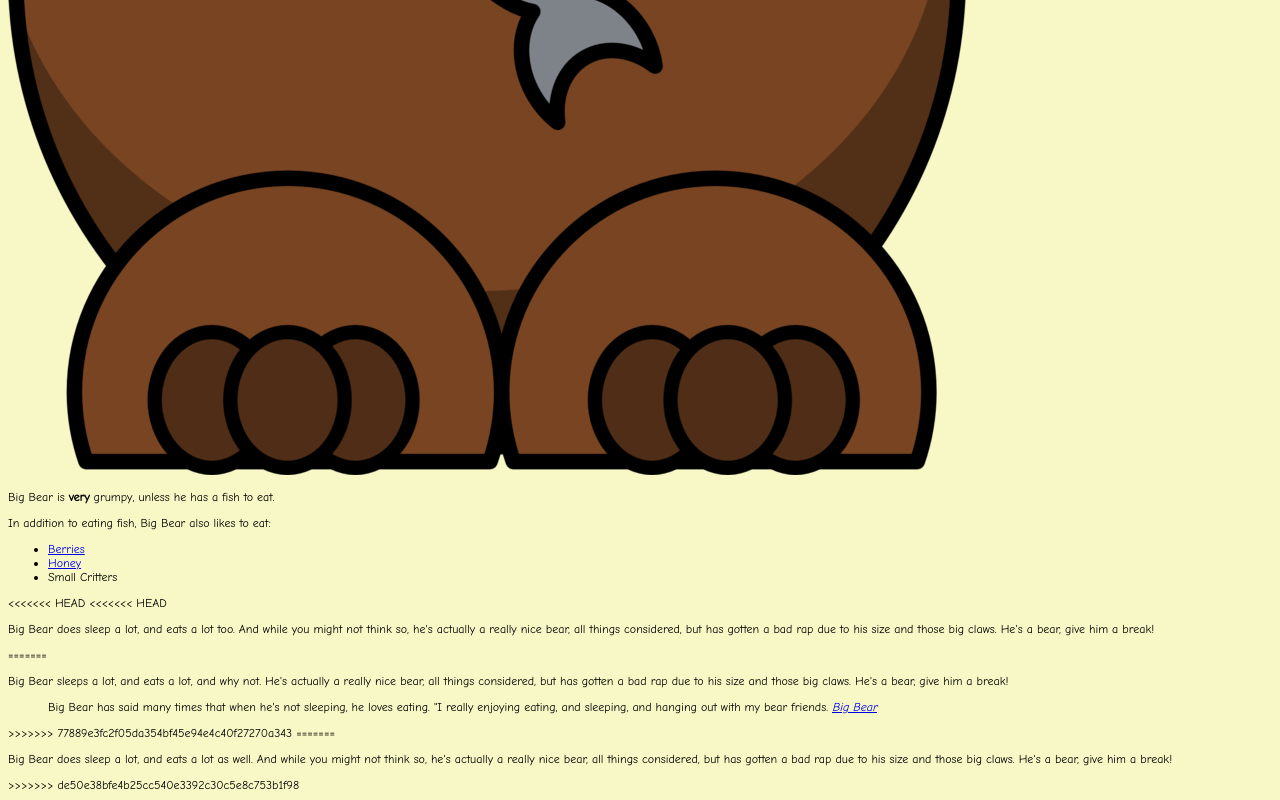
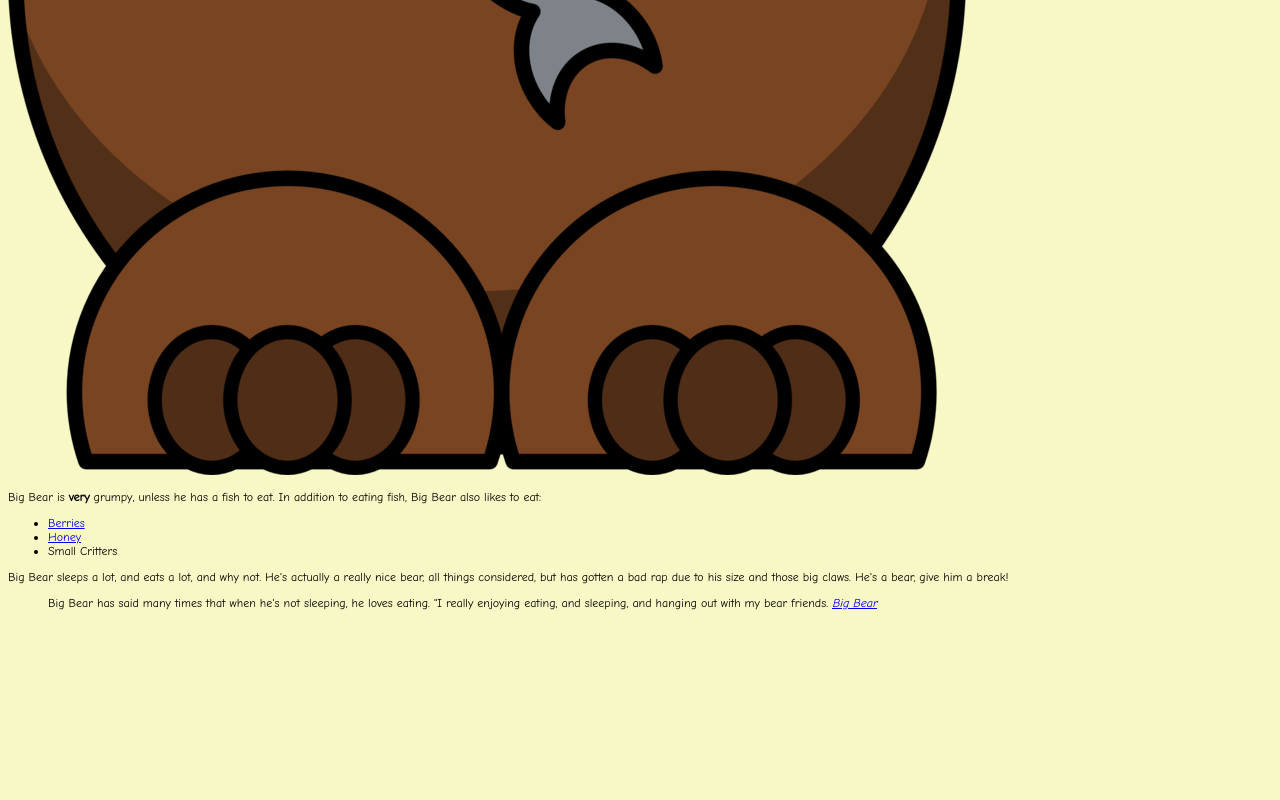
Before and after one commit to powderhounding/git_test, a plain HTML site: page index.html in a window 1280 px wide. Shown: the part 936-1736 px from the top of the page. After the commit the page ends 1558 px from the top, so only its background shows below. Drawn offline with Linux system fonts and the light colour scheme.

Commit message:
VS Code - edited index.html to fix conflicting issues with atom version

```diff
--- a/index.html
+++ b/index.html
@@ -11,29 +11,19 @@
         <h1>Welcome to Big Bear's Den</h1>
         <img src="images/Bear-with-fish.png" alt="Big Bear and his Fish">
 
-    <P>Big Bear is <strong>very</strong> grumpy, unless he has a fish to eat.</p>
-
-    <p>In addition to eating fish, Big Bear also likes to eat:
+    <P>Big Bear is <strong>very</strong> grumpy, unless he has a fish to eat.  In addition to eating fish, Big Bear also likes to eat:
         <ul>
             <li><a href="images/berries.png">Berries</a></li>
             <li><a href="images/honey.jpg">Honey</a></li>
             <li>Small Critters</li>
         </ul>
     </p>
-<<<<<<< HEAD
-<<<<<<< HEAD
-    <p>Big Bear does sleep a lot, and eats a lot too. And while you might not think so, he's actually a really nice bear, all things considered, but has gotten a bad rap due to his size and those big claws.  He's a bear, give him a break!</p>
-    </body>
-=======
+
     <p>Big Bear sleeps a lot, and eats a lot, and why not. He's actually a really nice bear, all things considered, but has gotten a bad rap due to his size and those big claws.  He's a bear, give him a break!</p>
     <blockquote>Big Bear has said many times that when he's not sleeping, he loves eating.  "I really enjoying eating, and sleeping, and hanging out with my bear friends.
         <cite><a href="https://www.google.com"> Big Bear</a></a></cite></blockquote>
 
     <Script src="scripts/main.js"></script>
  </body>
->>>>>>> 77889e3fc2f05da354bf45e94e4c40f27270a343
-=======
-    <p>Big Bear does sleep a lot, and eats a lot as well. And while you might not think so, he's actually a really nice bear, all things considered, but has gotten a bad rap due to his size and those big claws.  He's a bear, give him a break!</p>
-    </body>
->>>>>>> de50e38bfe4b25cc540e3392c30c5e8c753b1f98
+
 </html>
```
